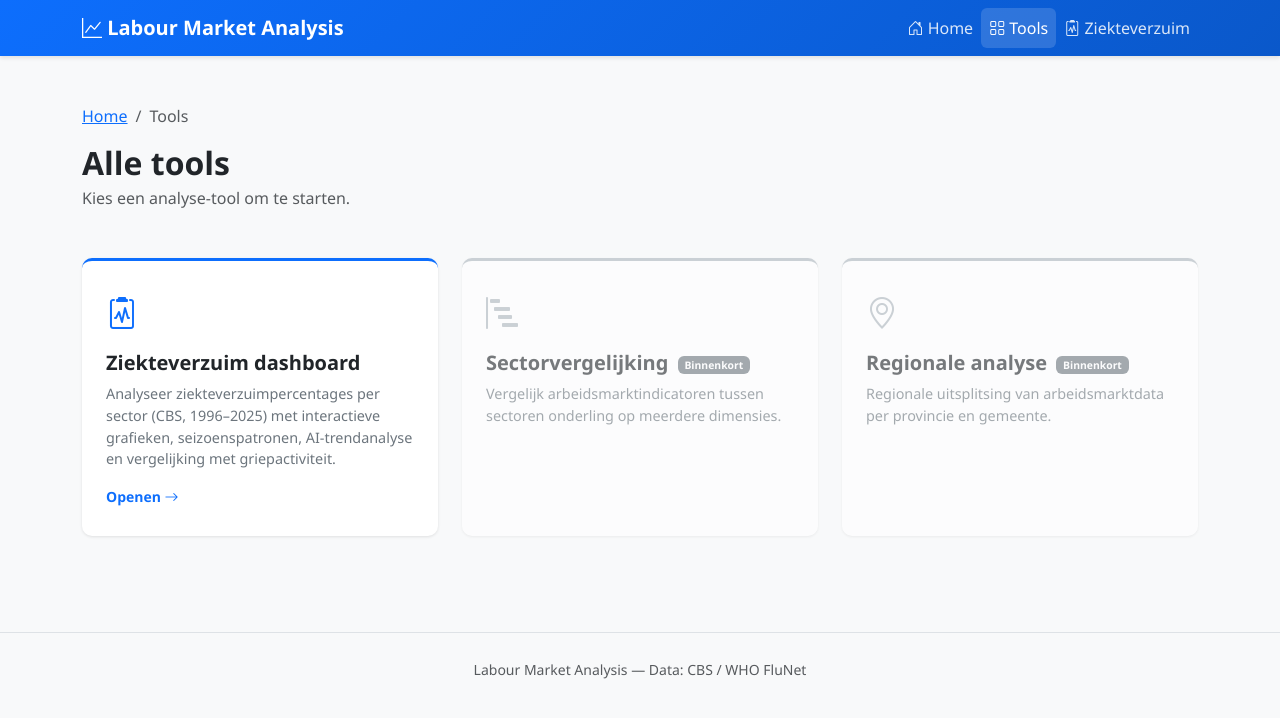
After one commit to Rakkuun/labour-market-analysis, a Flask app: page /tools in a window 1280 px wide. The commit adds this page. Shown: the top 718 px of the page. Run offline with Flask 3, Linux system fonts and the light colour scheme.

Commit message:
Homepage, tool page structure

```diff
--- a/app.py
+++ b/app.py
@@ -13,11 +13,29 @@ app = Flask(__name__)
 
 
 @app.route('/')
-def index():
-    """Render the main dashboard page."""
+def home():
+    """Render the homepage."""
+    df, _ = load_data_from_db()
+    n_sectors = df['Sector'].nunique() if not df.empty else 0
+    min_year = int(df['Year'].min()) if not df.empty else 1996
+    max_year = int(df['Year'].max()) if not df.empty else 2025
+    return render_template('home.html', active_page='home',
+                           n_sectors=n_sectors, min_year=min_year, max_year=max_year)
+
+
+@app.route('/tools')
+def tools():
+    """Render the tools overview page."""
+    return render_template('tools.html', active_page='tools')
+
+
+@app.route('/tools/ziekteverzuim')
+def ziekteverzuim():
+    """Render the ziekteverzuim dashboard."""
     df, pred_df = load_data_from_db()
     context = prepare_context(df, pred_df)
-    return render_template('index.html', **context)
+    context['active_page'] = 'ziekteverzuim'
+    return render_template('ziekteverzuim.html', **context)
 
 
 @app.route('/api/analyze', methods=['POST'])
--- a/static/style.css
+++ b/static/style.css
@@ -89,6 +89,109 @@ body {
     box-shadow: 0 2px 4px rgba(0, 0, 0, 0.1);
 }
 
+.navbar-custom .navbar-brand {
+    color: #ffffff;
+    font-weight: 600;
+}
+
+.navbar-custom .navbar-brand:hover {
+    color: rgba(255, 255, 255, 0.85);
+}
+
+.navbar-custom .nav-link {
+    color: rgba(255, 255, 255, 0.85);
+    border-radius: 6px;
+    transition: background 0.15s, color 0.15s;
+}
+
+.navbar-custom .nav-link:hover,
+.navbar-custom .nav-link.active {
+    color: #ffffff;
+    background: rgba(255, 255, 255, 0.15);
+}
+
+/* ── Stat cards (homepage) ────────────────────────────────────────────────── */
+.stat-card {
+    background: white;
+    border-radius: 10px;
+    box-shadow: 0 1px 3px rgba(0, 0, 0, 0.1);
+    padding: 24px 20px;
+    text-align: center;
+    height: 100%;
+}
+
+.stat-icon {
+    font-size: 1.6rem;
+    color: #0d6efd;
+    margin-bottom: 10px;
+}
+
+.stat-value {
+    font-size: 1.5rem;
+    font-weight: 700;
+    color: #212529;
+    line-height: 1.1;
+    margin-bottom: 4px;
+}
+
+.stat-label {
+    font-size: 0.8rem;
+    font-weight: 600;
+    text-transform: uppercase;
+    letter-spacing: 0.04em;
+    color: #6c757d;
+}
+
+/* ── Tool cards ───────────────────────────────────────────────────────────── */
+.tool-card {
+    background: white;
+    border-radius: 10px;
+    box-shadow: 0 1px 3px rgba(0, 0, 0, 0.1);
+    padding: 28px 24px;
+    height: 100%;
+    border-top: 3px solid #0d6efd;
+    transition: transform 0.15s, box-shadow 0.15s;
+}
+
+.tool-card-link:hover .tool-card {
+    transform: translateY(-3px);
+    box-shadow: 0 6px 16px rgba(13, 110, 253, 0.15);
+}
+
+.tool-card--disabled {
+    opacity: 0.6;
+    border-top-color: #adb5bd;
+}
+
+.tool-card-icon {
+    font-size: 2rem;
+    color: #0d6efd;
+    margin-bottom: 14px;
+}
+
+.tool-card--disabled .tool-card-icon {
+    color: #adb5bd;
+}
+
+.tool-card-title {
+    font-weight: 600;
+    color: #212529;
+    margin-bottom: 8px;
+}
+
+.tool-card-text {
+    font-size: 0.9rem;
+    color: #6c757d;
+    margin-bottom: 14px;
+}
+
+.tool-card-cta {
+    font-size: 0.875rem;
+    font-weight: 600;
+    color: #0d6efd;
+}
+
+
 .filter-panel {
     background: white;
     border-radius: 8px;
--- /dev/null
+++ b/templates/base.html
@@ -0,0 +1,53 @@
+<!DOCTYPE html>
+<html lang="nl">
+<head>
+    <meta charset="utf-8">
+    <meta name="viewport" content="width=device-width, initial-scale=1">
+    <title>{% block title %}Labour Market Analysis{% endblock %}</title>
+    <link href="https://cdn.jsdelivr.net/npm/bootstrap@5.3.0/dist/css/bootstrap.min.css" rel="stylesheet">
+    <link rel="stylesheet" href="https://cdn.jsdelivr.net/npm/bootstrap-icons@1.11.0/font/bootstrap-icons.css">
+    <link rel="stylesheet" href="{{ url_for('static', filename='style.css') }}">
+    {% block head_extra %}{% endblock %}
+</head>
+<body>
+    <nav class="navbar navbar-expand-lg navbar-dark navbar-custom">
+        <div class="container-lg">
+            <a class="navbar-brand" href="/">
+                <i class="bi bi-graph-up"></i> Labour Market Analysis
+            </a>
+            <button class="navbar-toggler" type="button" data-bs-toggle="collapse" data-bs-target="#navbarNav"
+                    aria-controls="navbarNav" aria-expanded="false" aria-label="Toggle navigation">
+                <span class="navbar-toggler-icon"></span>
+            </button>
+            <div class="collapse navbar-collapse" id="navbarNav">
+                <ul class="navbar-nav ms-auto">
+                    <li class="nav-item">
+                        <a class="nav-link{% if active_page == 'home' %} active{% endif %}" href="/">
+                            <i class="bi bi-house-door"></i> Home
+                        </a>
+                    </li>
+                    <li class="nav-item">
+                        <a class="nav-link{% if active_page in ('tools', 'ziekteverzuim') %} active{% endif %}" href="/tools">
+                            <i class="bi bi-grid"></i> Tools
+                        </a>
+                    </li>
+                    <li class="nav-item">
+                        <a class="nav-link{% if active_page == 'ziekteverzuim' %} active{% endif %}" href="/tools/ziekteverzuim">
+                            <i class="bi bi-clipboard2-pulse"></i> Ziekteverzuim
+                        </a>
+                    </li>
+                </ul>
+            </div>
+        </div>
+    </nav>
+
+    {% block content %}{% endblock %}
+
+    <footer class="mt-5 py-4 text-center text-muted border-top">
+        <small>Labour Market Analysis &mdash; Data: CBS / WHO FluNet</small>
+    </footer>
+
+    <script src="https://cdn.jsdelivr.net/npm/bootstrap@5.3.0/dist/js/bootstrap.bundle.min.js"></script>
+    {% block page_scripts %}{% endblock %}
+</body>
+</html>
--- /dev/null
+++ b/templates/tools.html
@@ -0,0 +1,46 @@
+{% extends "base.html" %}
+{% block title %}Tools — Labour Market Analysis{% endblock %}
+
+{% block content %}
+<div class="container-lg py-5">
+
+    <div class="mb-5">
+        <nav aria-label="breadcrumb">
+            <ol class="breadcrumb">
+                <li class="breadcrumb-item"><a href="/">Home</a></li>
+                <li class="breadcrumb-item active">Tools</li>
+            </ol>
+        </nav>
+        <h1 class="h2 fw-bold mb-1" style="color:#212529;">Alle tools</h1>
+        <p class="text-muted">Kies een analyse-tool om te starten.</p>
+    </div>
+
+    <div class="row g-4">
+        <div class="col-md-6 col-lg-4">
+            <a href="/tools/ziekteverzuim" class="tool-card-link text-decoration-none">
+                <div class="tool-card">
+                    <div class="tool-card-icon"><i class="bi bi-clipboard2-pulse"></i></div>
+                    <h5 class="tool-card-title">Ziekteverzuim dashboard</h5>
+                    <p class="tool-card-text">Analyseer ziekteverzuimpercentages per sector (CBS, 1996–2025) met interactieve grafieken, seizoenspatronen, AI-trendanalyse en vergelijking met griepactiviteit.</p>
+                    <span class="tool-card-cta">Openen <i class="bi bi-arrow-right"></i></span>
+                </div>
+            </a>
+        </div>
+        <div class="col-md-6 col-lg-4">
+            <div class="tool-card tool-card--disabled">
+                <div class="tool-card-icon"><i class="bi bi-bar-chart-steps"></i></div>
+                <h5 class="tool-card-title">Sectorvergelijking <span class="badge bg-secondary ms-1" style="font-size:.65rem;vertical-align:middle;">Binnenkort</span></h5>
+                <p class="tool-card-text">Vergelijk arbeidsmarktindicatoren tussen sectoren onderling op meerdere dimensies.</p>
+            </div>
+        </div>
+        <div class="col-md-6 col-lg-4">
+            <div class="tool-card tool-card--disabled">
+                <div class="tool-card-icon"><i class="bi bi-geo-alt"></i></div>
+                <h5 class="tool-card-title">Regionale analyse <span class="badge bg-secondary ms-1" style="font-size:.65rem;vertical-align:middle;">Binnenkort</span></h5>
+                <p class="tool-card-text">Regionale uitsplitsing van arbeidsmarktdata per provincie en gemeente.</p>
+            </div>
+        </div>
+    </div>
+
+</div>
+{% endblock %}
```
Also changed, not shown: templates/home.html (added, +81 -0 lines), templates/ziekteverzuim.html (added, +176 -0 lines).
